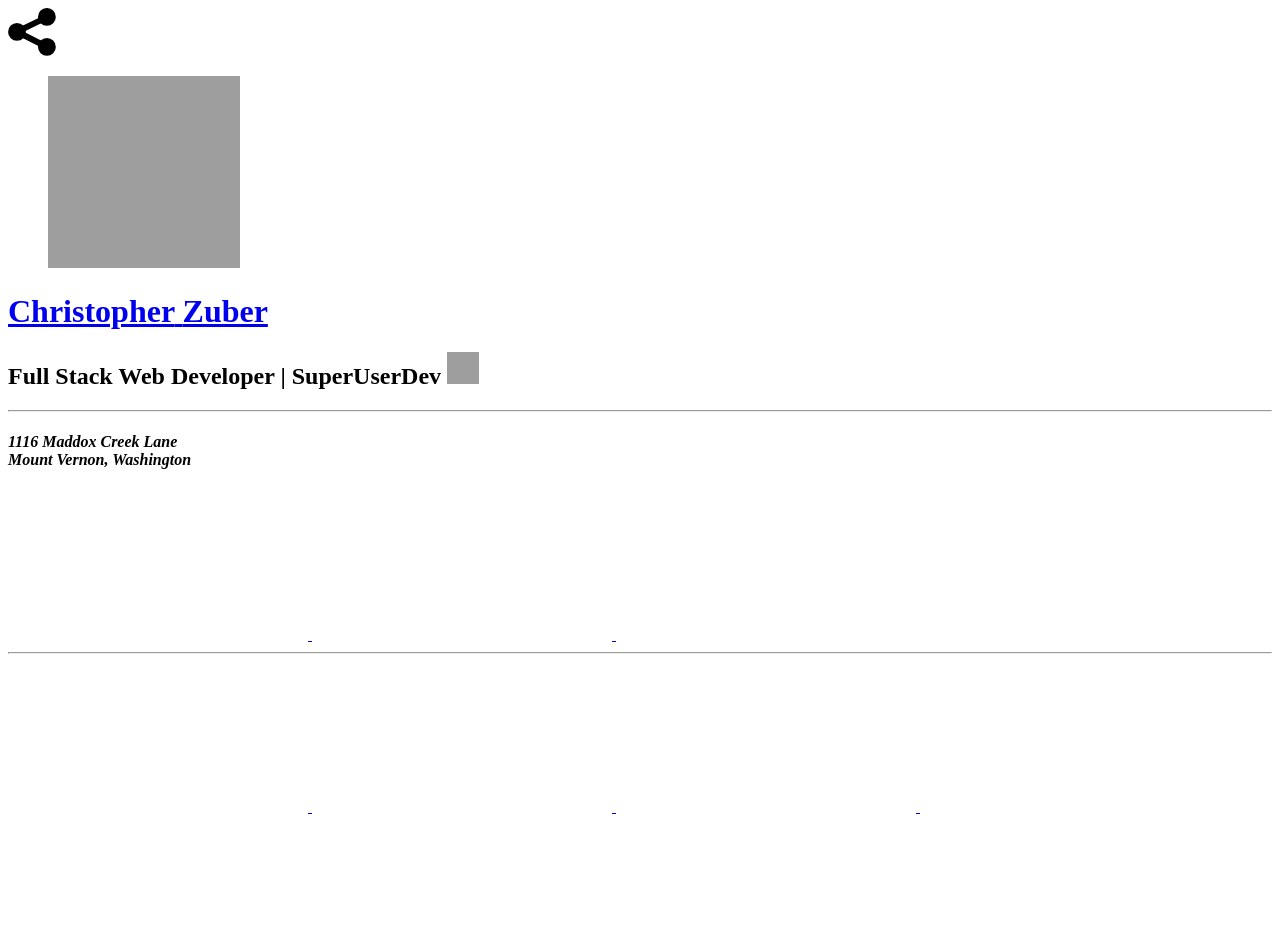
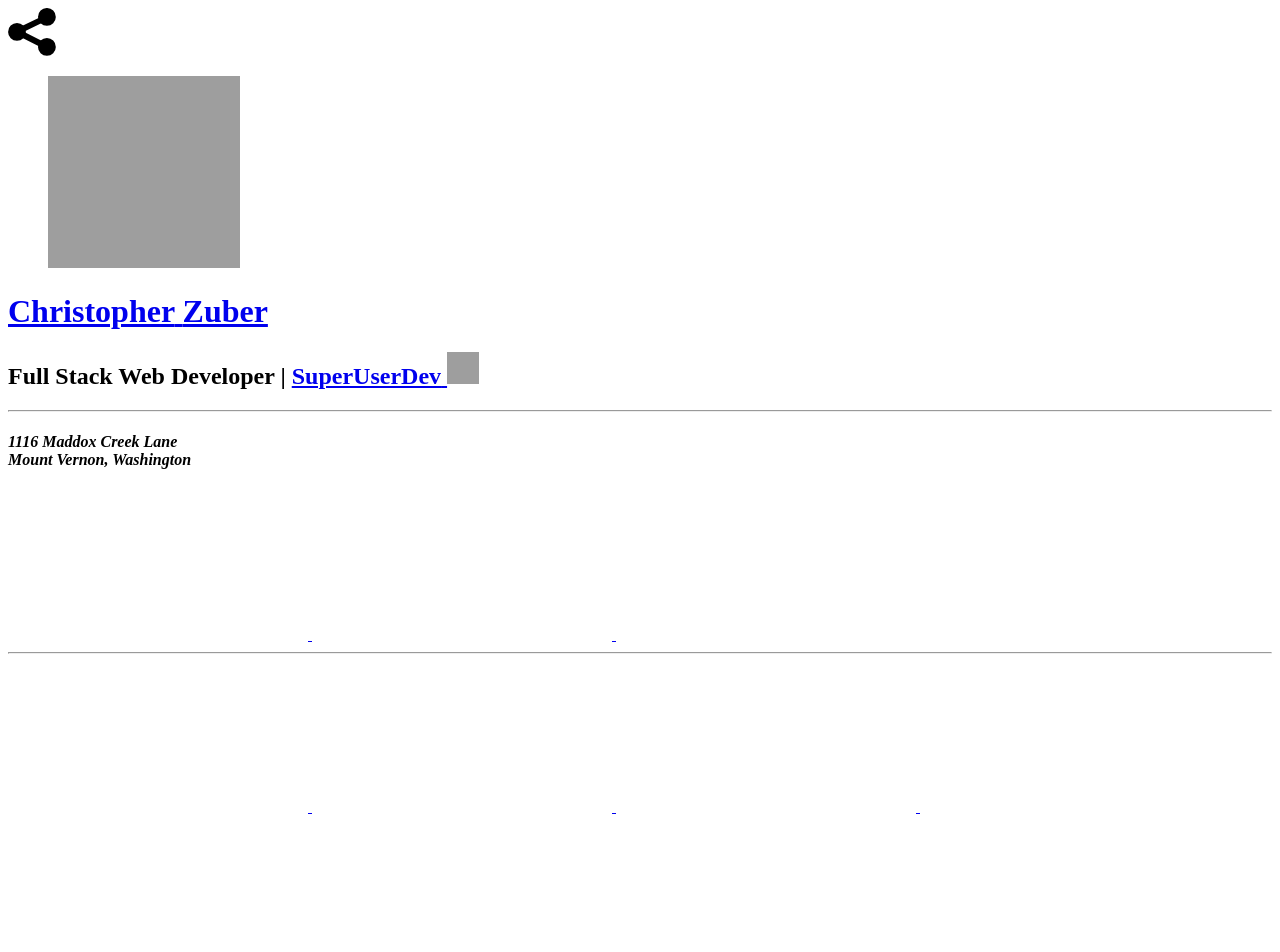
Before and after one commit to shgysk8zer0/shgysk8zer0.github.io, a Jekyll site: the page built from index.md, in a window 1280 px wide. Shown: the top 952 px of the page. Built offline with Jekyll 4.4.1, drawn with Linux system fonts in a browser that asks for light colours; grey boxes are pictures that could not be loaded.

Commit message:
Make org link cover name & logo

```diff
--- a/_includes/header.html
+++ b/_includes/header.html
@@ -20,8 +20,8 @@
 		<h2 class="capitalize">
 			<span itemprop="jobTitle">{{ site.data.person.jobTitle }}</span> |
 			<span itemprop="worksFor" itemtype="http://schema.Organization" itemtype="">
-				<span itemprop="name">{{ site.data.person.worksFor.name }}</span>
 				<a href="{{ site.data.person.worksFor.url }}" rel="noopener external">
+					<span itemprop="name">{{ site.data.person.worksFor.name }}</span>
 					<img src="{{ site.data.person.worksFor.logo.contentUrl }}" width="32" height="32" alt="site.data.person.worksFor.name" />
 				</a>
 			</span>
```
